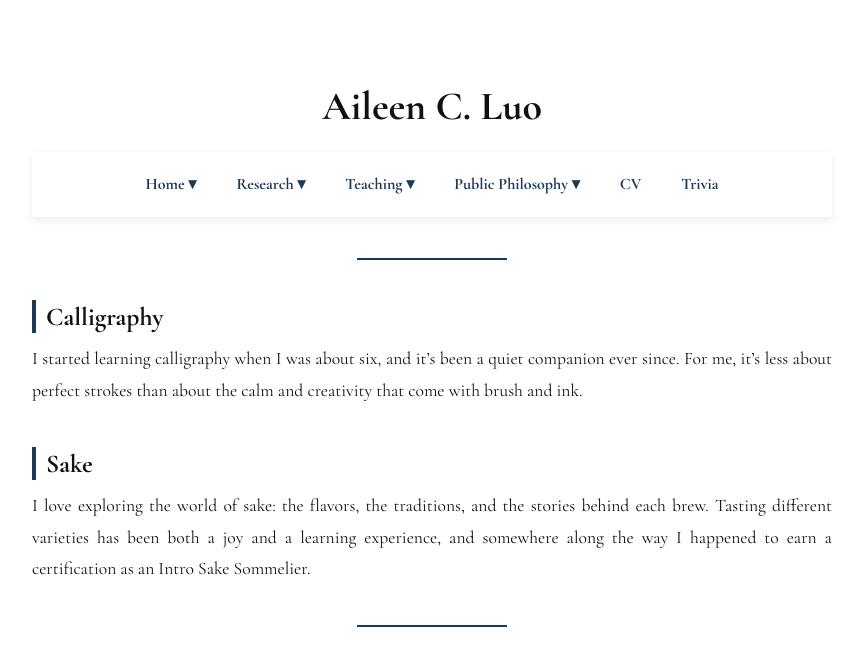
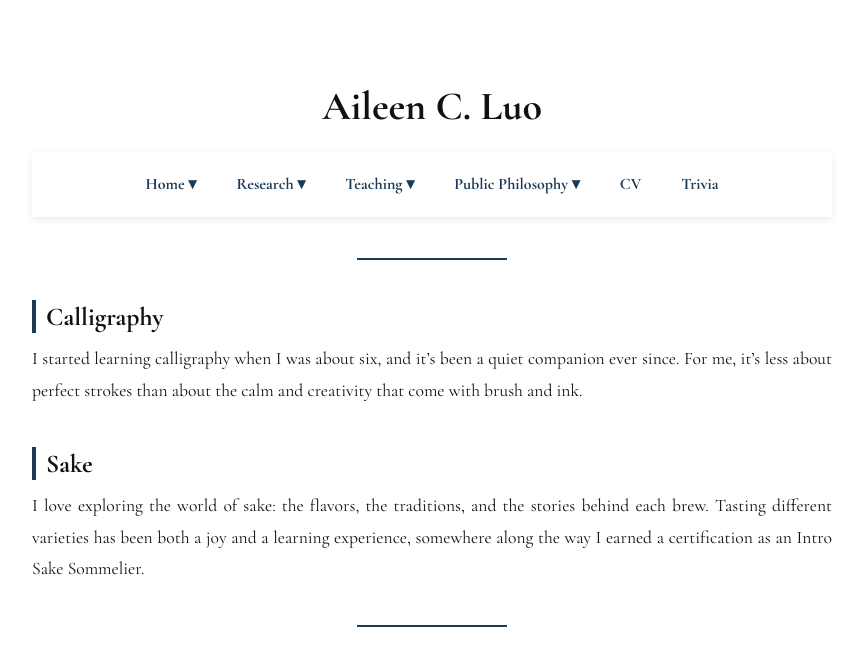
Before and after one commit to aileencluo/aileencluo.github.io, a Jekyll site: the page built from trivia.md, in a window 1280 px wide. Shown: the top 666 px of the page, without its empty margins (208-1071 px from the left). Built offline with Jekyll 4.4.1, drawn with Linux system fonts in a browser that asks for light colours.

Commit message:
Update trivia.md

```diff
--- a/trivia.md
+++ b/trivia.md
@@ -15,7 +15,7 @@ title: Trivia
 <!-- ===== Sake ===== -->
 <h2 id="sake" style="font-size:1.6em; margin-top:40px; border-left:4px solid #1B3A57; padding-left:10px;">Sake</h2>
 <p>
-  I love exploring the world of sake: the flavors, the traditions, and the stories behind each brew. Tasting different varieties has been both a joy and a learning experience, and somewhere along the way I happened to earn a certification as an Intro Sake Sommelier.
+  I love exploring the world of sake: the flavors, the traditions, and the stories behind each brew. Tasting different varieties has been both a joy and a learning experience, somewhere along the way I earned a certification as an Intro Sake Sommelier.
 </p>
 
 <div class="divider"></div>
```
